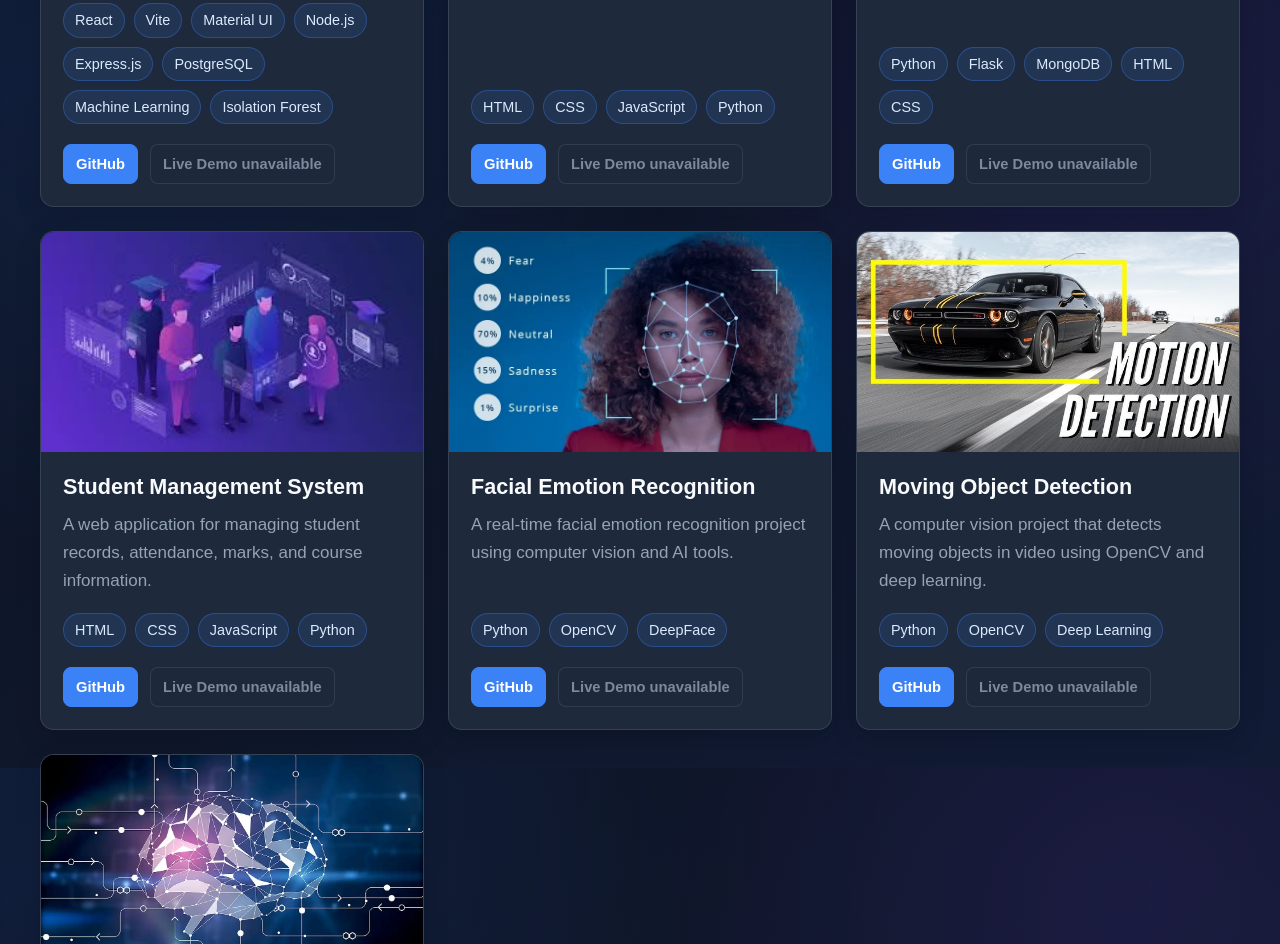
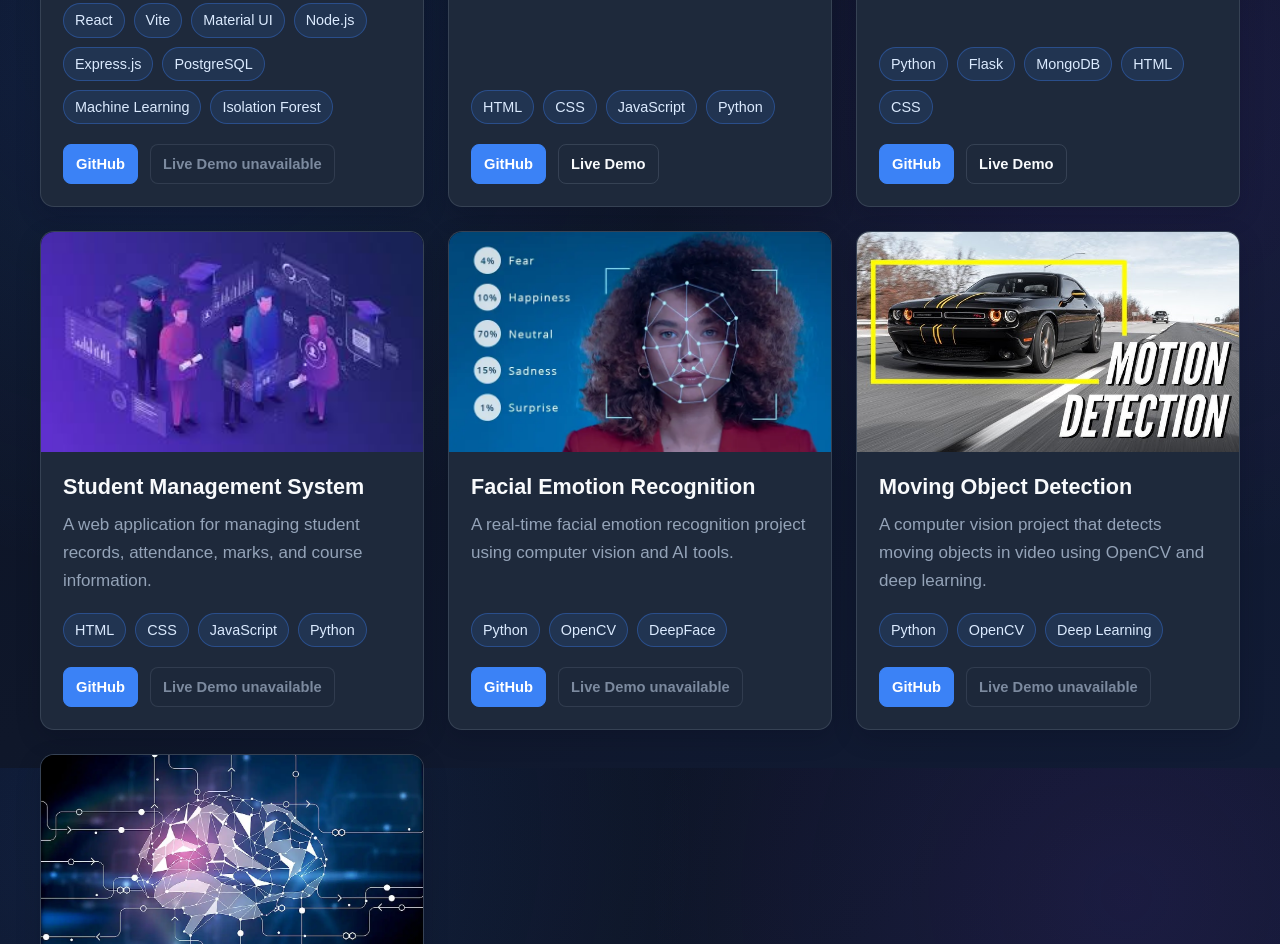
Before and after one commit to neelamlikitha/Neelam-Likhitha-Portfolio, a plain HTML site: page Portfolio/projects.html in a window 1280 px wide. Shown: the part 832-1776 px from the top of the page. Drawn offline with Linux system fonts and the light colour scheme.

Commit message:
Add Street Food Hub live demo link

```diff
--- a/Portfolio/projects.html
+++ b/Portfolio/projects.html
@@ -57,7 +57,7 @@
                         </div>
                         <div class="project-actions">
                             <a class="btn" href="https://github.com/neelamlikitha/Digital-Solutions-For-Good-Governance-And-justice" target="_blank" rel="noopener noreferrer">GitHub</a>
-                            <button class="btn btn-outline btn-unavailable" type="button" disabled title="No live demo is available">Live Demo unavailable</button>
+                            <a class="btn btn-outline" href="https://digital-governance-justice.onrender.com" target="_blank" rel="noopener noreferrer">Live Demo</a>
                         </div>
                     </div>
                 </article>
@@ -74,7 +74,7 @@
                         </div>
                         <div class="project-actions">
                             <a class="btn" href="https://github.com/neelamlikitha/Street-Food---Hub-" target="_blank" rel="noopener noreferrer">GitHub</a>
-                            <button class="btn btn-outline btn-unavailable" type="button" disabled title="No live demo is available">Live Demo unavailable</button>
+                            <a class="btn btn-outline" href="https://street-food-hub.onrender.com" target="_blank" rel="noopener noreferrer">Live Demo</a>
                         </div>
                     </div>
                 </article>
```
